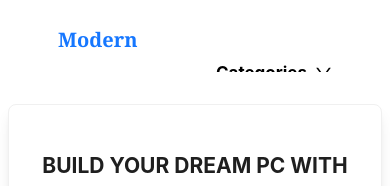
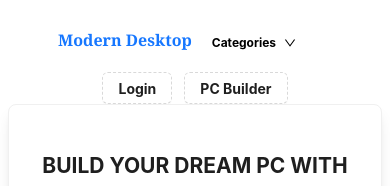
Before and after one commit to Fahadmohammad1/modern-desktop, a Next.js app: page /pc-builder in a window 390 px wide. Shown: the top 186 px of the page. Built offline with nearby package versions, Linux system fonts and the light colour scheme; no server answers.

Commit message:
responsive update

```diff
--- a/src/components/Layout/RootLayout.js
+++ b/src/components/Layout/RootLayout.js
@@ -31,7 +31,7 @@ const Home = ({ children }) => {
           }}
         >
           <Link href="/">
-            <div className="decoration-transparent lg:text-2xl font-bold font-serif">Modern Desktop</div>
+            <div className="decoration-transparent lg:text-2xl text-base md:text-lg font-bold font-serif">Modern Desktop</div>
           </Link>
           <div>
             <DropdownMenu />
--- a/src/components/UI/DropdownMenu.js
+++ b/src/components/UI/DropdownMenu.js
@@ -36,7 +36,7 @@ const DropdownMenu = () => (
     }}
   >
     <a onClick={(e) => e.preventDefault()}>
-      <Space style={{ fontSize: "17px", color: "black", fontWeight: "bold" }}>
+      <Space className="lg:text-[17px] text-xs" style={{ color: "black", fontWeight: "bold" }}>
         Categories
         <DownOutlined />
       </Space>
--- a/src/pages/api/auth/[...nextauth].js
+++ b/src/pages/api/auth/[...nextauth].js
@@ -9,7 +9,7 @@ export const authOptions = {
     }),
   ],
   pages: {
-    signIn: `${process.env.NEXTAUTH_URL}/auth/login`,
+    signIn: "https://modern-desktop.vercel.app/auth/login",
   },
 };
 
```
